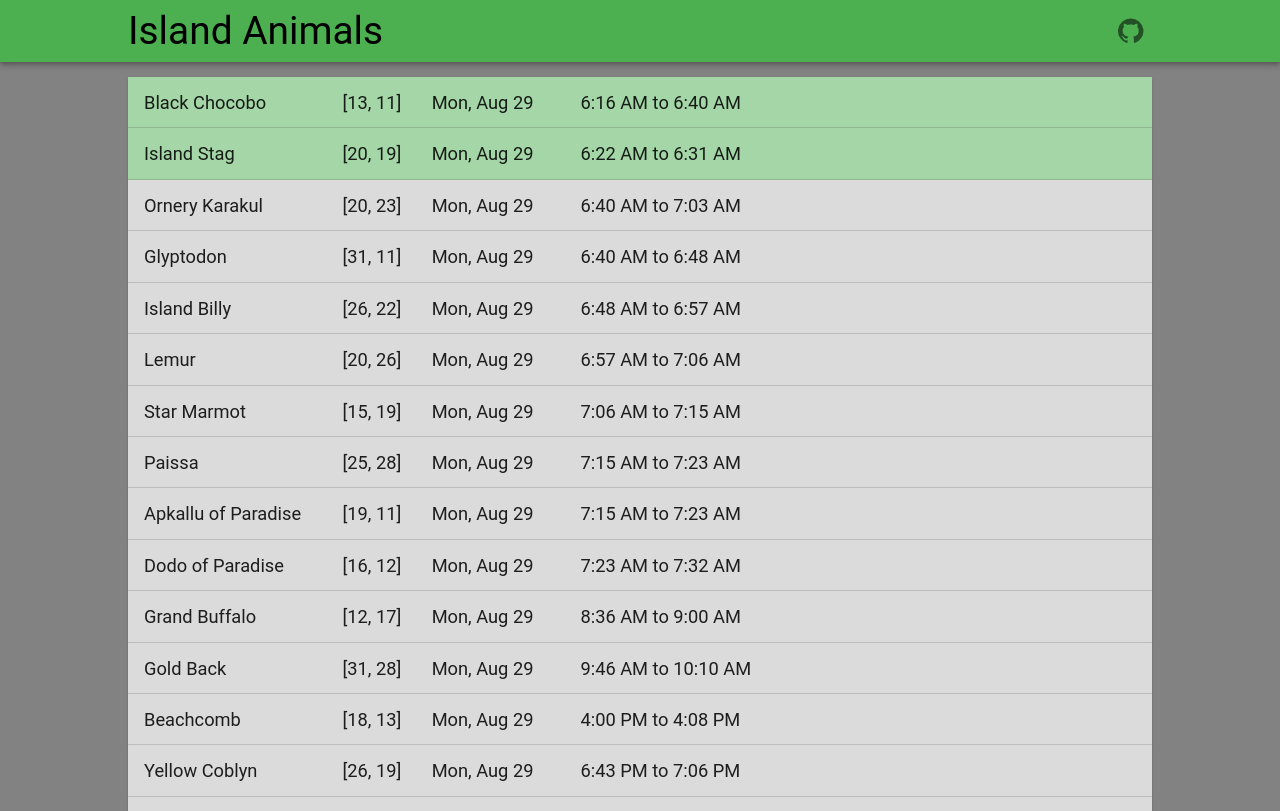
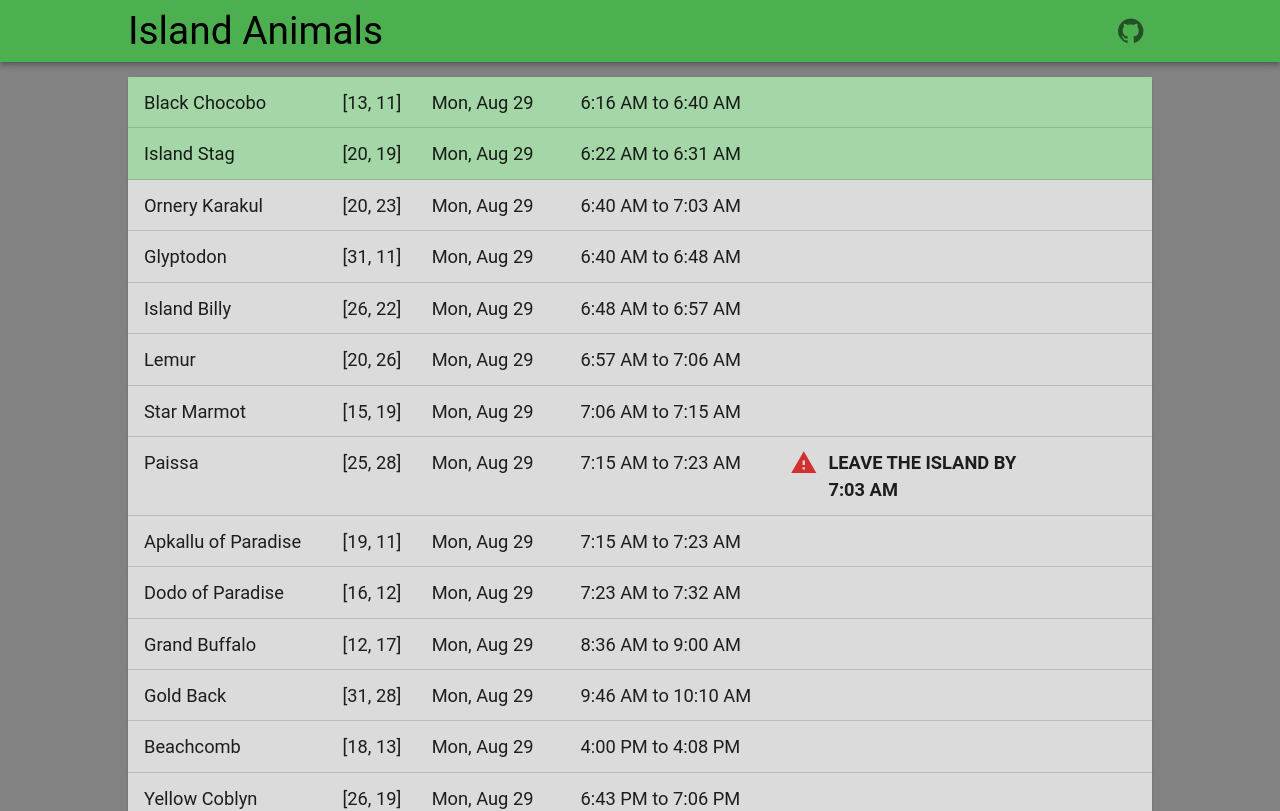
Before and after one commit to codersblock/ffxiv-island-app, a React (Create React App) app in the folder island-animals/: page / in a window 1280 px wide. Shown: the top 811 px of the page. Built offline with nearby package versions, Linux system fonts and the light colour scheme.

Commit message:
adding warnings for bugged animals

```diff
--- a/island-animals/public/index.html
+++ b/island-animals/public/index.html
@@ -7,7 +7,7 @@
     <meta name="theme-color" content="#000000" />
     <meta
       name="description"
-      content="Web site created using create-react-app"
+      content="Tracker for rare animal spawns on the FFXIV island sanctuary"
     />
     <!--
       Notice the use of %PUBLIC_URL% in the tags above.
--- a/island-animals/src/components/CreatureList.tsx
+++ b/island-animals/src/components/CreatureList.tsx
@@ -1,10 +1,12 @@
 import React, { useEffect, useState } from "react";
-import { Accordion, AccordionSummary, Box, Typography, AccordionDetails, styled } from "@mui/material";
+import { Accordion, AccordionSummary, Box, Typography, AccordionDetails, styled, Tooltip } from "@mui/material";
 import { useRecoilValue } from "recoil";
 import { creatureSpawnsAtom, creatureSpawnsLoadedAtom } from "../state/atoms";
 import { DateTime } from "luxon";
-import { green } from "@mui/material/colors"
+import { green, red } from "@mui/material/colors"
 import { creatures } from "../logic/CreatureCalculator";
+import WarningIcon from '@mui/icons-material/Warning';
+import { fontWeight } from "@mui/system";
 
 
 export default function CreatureList() {
@@ -27,6 +29,14 @@ export default function CreatureList() {
         flexDirection: "row",
         justifyContent: "flex-start"
     })
+
+    const buggedCreatures = [
+        "Goobue",
+        "Twinklefleece",
+        "Alligator",
+        "Paissa"
+
+    ]
 
     useEffect(() => {
         setCreatureNamesBySpawnTime(
@@ -61,6 +71,13 @@ export default function CreatureList() {
                                 <Typography sx={{width: "9%"}}>{`[${creatures[creatureName].coordinates.x}, ${creatures[creatureName].coordinates.y}]`}</Typography>
                                 <Typography sx={{width: "15%"}}>{`${creatureSpawns[creatureName][0]?.startTime.toLocaleString({weekday: "short", month: "short", day: "2-digit"})}`}</Typography>
                                 <Typography sx={{width: "20%"}}>{`${creatureSpawns[creatureName][0]?.startTime.toLocaleString(DateTime.TIME_SIMPLE)} to ${creatureSpawns[creatureName][0]?.endTime.toLocaleString(DateTime.TIME_SIMPLE)}`}</Typography>
+                                {buggedCreatures.includes(creatureName) && (<>
+                                    <Tooltip title="A bug has been identified with this creature that requires you to be off the island when the weather changes in order for it to spawn.  For the best chance to spawn this creature, leave the island at the indicated time, and return only when the spawn window becomes active.">
+                                        <WarningIcon sx={{width: "5%"}}color="error"/>
+                                    </Tooltip>
+                                    <Typography sx={{width: "20%", fontWeight:"bold"}}>{`LEAVE THE ISLAND BY ${creatureSpawns[creatureName][0].weatherCycleStartTime.toLocaleString(DateTime.TIME_SIMPLE)}`}</Typography>
+                                </>
+                                )}
                             </SummaryDiv>
                         </AccordionSummary>
                         <AccordionDetails>
--- a/island-animals/src/logic/Creature.tsx
+++ b/island-animals/src/logic/Creature.tsx
@@ -22,7 +22,8 @@ export interface SpawnInfo {
     endTime: DateTime,
     eorzeaStartHour: number,
     eorzeaEndHour: number,
-    weather: WeatherType
+    weather: WeatherType,
+    weatherCycleStartTime: DateTime
 }
 
 export class Creature {
@@ -63,7 +64,8 @@ export class Creature {
                     eorzeaStartHour,
                     eorzeaEndHour,
                     startTime: this.calculateEarthHour(weatherCycleStartTime, eorzeaWeatherStartHour, eorzeaStartHour),
-                    endTime: this.calculateEarthHour(weatherCycleStartTime, eorzeaWeatherStartHour, eorzeaEndHour)
+                    endTime: this.calculateEarthHour(weatherCycleStartTime, eorzeaWeatherStartHour, eorzeaEndHour),
+                    weatherCycleStartTime
                 }
 
                 if (spawnInfo.endTime > DateTime.now()) {
```
